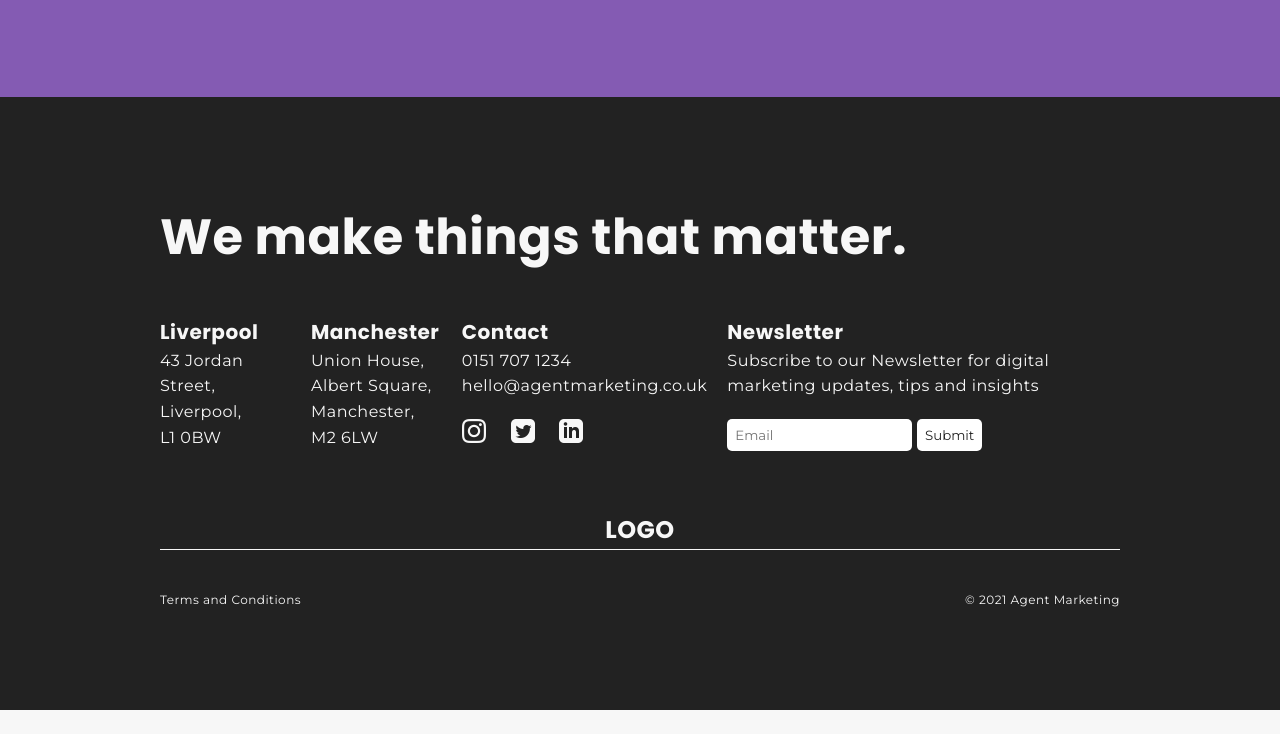
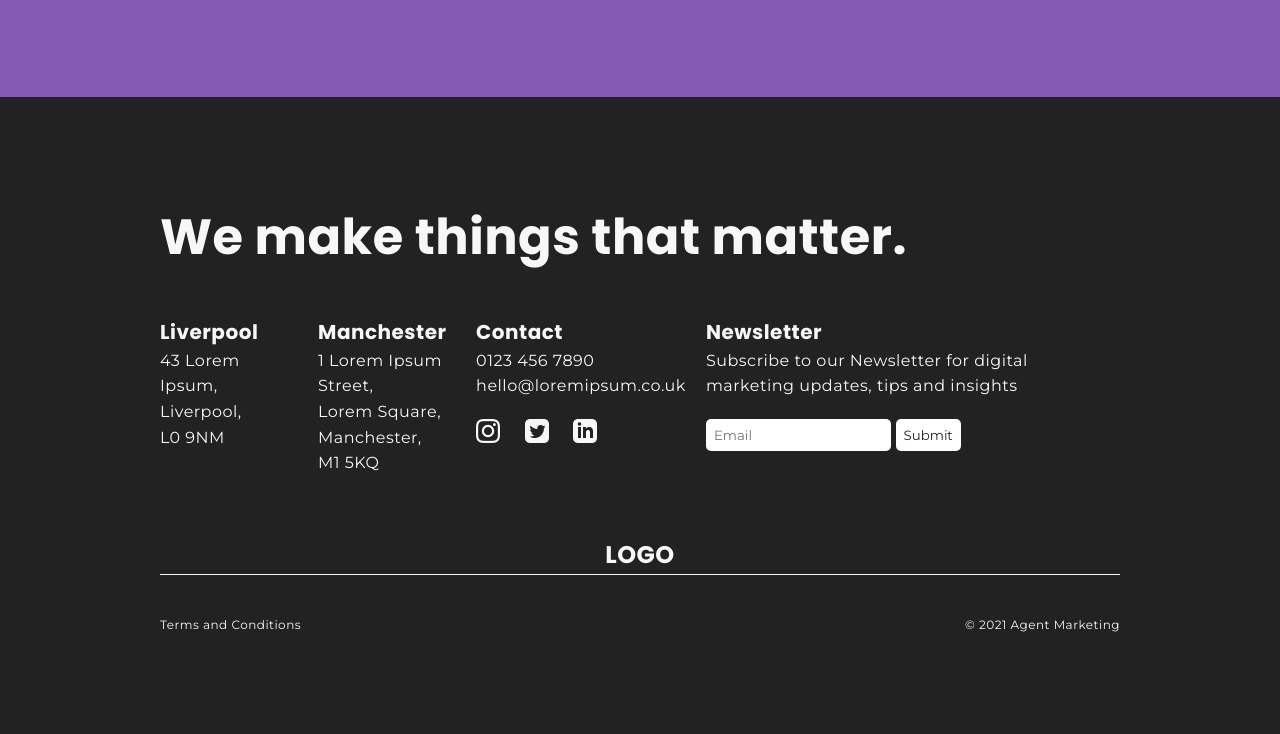
Before and after one commit to harrison9696/test-am, a website: page index.html in a window 1280 px wide. Shown: the part 4106-4840 px from the top of the page. Before the commit the page ends 4816 px from the top, so only its background shows below. Drawn offline with Linux system fonts and the light colour scheme.

Commit message:
changed copy

```diff
--- a/index.html
+++ b/index.html
@@ -193,21 +193,21 @@
 				<div class="footer__flex">
 					<div class="footer__liv u-margin-right-2 u-margin-bottom-2">
 						<h2 class="heading--medium">Liverpool</h2>
-						<p>43 Jordan Street,</p>
+						<p>43 Lorem Ipsum,</p>
 						<p>Liverpool,</p>
-						<p>L1 0BW</p>
+						<p>L0 9NM</p>
 					</div>
 					<div class="footer__man u-margin-right-2 u-margin-bottom-2">
 						<h2 class="heading--medium">Manchester</h2>
-						<p>Union House,</p>
-						<p>Albert Square,</p>
+						<p>1 Lorem Ipsum Street,</p>
+						<p>Lorem Square,</p>
 						<p>Manchester,</p>
-						<p>M2 6LW</p>
+						<p>M1 5KQ</p>
 					</div>
 					<div class="footer__contact u-margin-right-2 u-margin-bottom-2">
 						<h2 class="heading--medium">Contact</h2>
-						<p>0151 707 1234</p>
-						<p class="u-margin-bottom-2">hello@agentmarketing.co.uk</p>
+						<p>0123 456 7890</p>
+						<p class="u-margin-bottom-2">hello@loremipsum.co.uk</p>
 						<div class="footer__socials">
 							<a href="#"><img src="img/iconmonstr-instagram-11-24.png" alt="Instagram icon" class="footer__social u-margin-right-2"></a>
 							<a href="#"><img src="img/iconmonstr-twitter-3-24.png" alt="Twitter icon" class="footer__social u-margin-right-2"></a>
```
Also changed, not shown: 2 other files.
